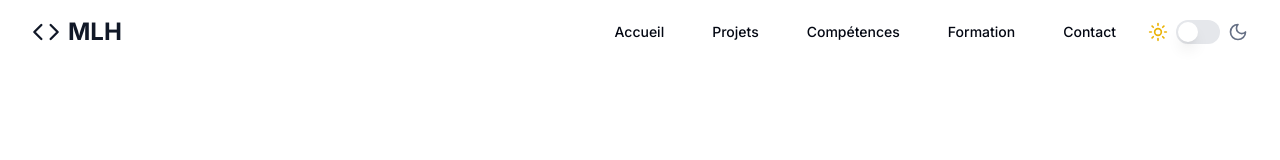
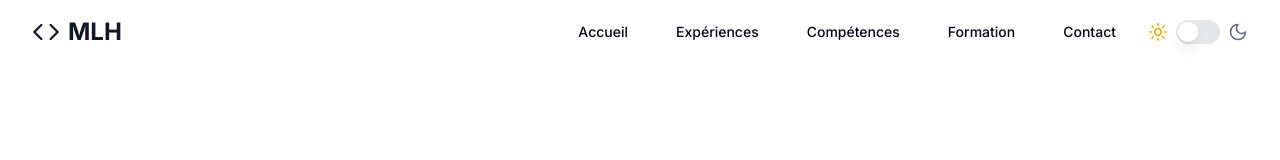
Before and after one commit to 0MLH1/myPortfolio, a React (Vite) app: page / in a window 1280 px wide. Shown: the top 160 px of the page. Built offline with nearby package versions, Linux system fonts and the light colour scheme.

Commit message:
jbdjhbdj

```diff
--- a/src/components/Navbar.jsx
+++ b/src/components/Navbar.jsx
@@ -12,7 +12,7 @@
 
       const navItems = [
         { name: 'Accueil', path: '#hero' },
-        { name: 'Projets', path: '#projects' },
+        { name: 'Expériences', path: '#projects' },
         { name: 'Compétences', path: '#skills' },
         { name: 'Formation', path: '#education' },
         { name: 'Contact', path: '#contact' },
```
